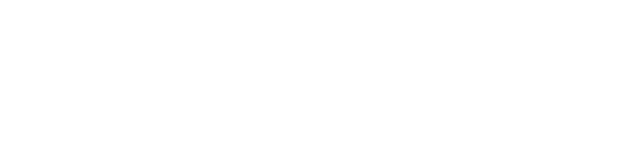
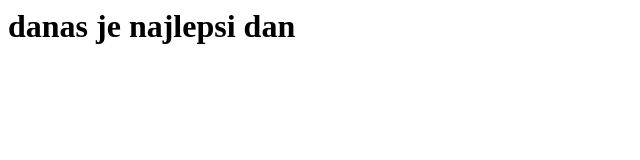
Before and after one commit to Alexandar93/git-remote, a plain HTML site: page index.html in a window 1280 px wide. Shown: the whole page, without its empty margins (0-640 px from the left). Drawn offline with Linux system fonts and the light colour scheme.

Commit message:
h1 changes on A

```diff
--- a/index.html
+++ b/index.html
@@ -4,6 +4,6 @@
 	<title>Document</title>
 </head>
 <body>
-
+	<h1>danas je najlepsi dan</h1>
 </body>
 </html>
```
